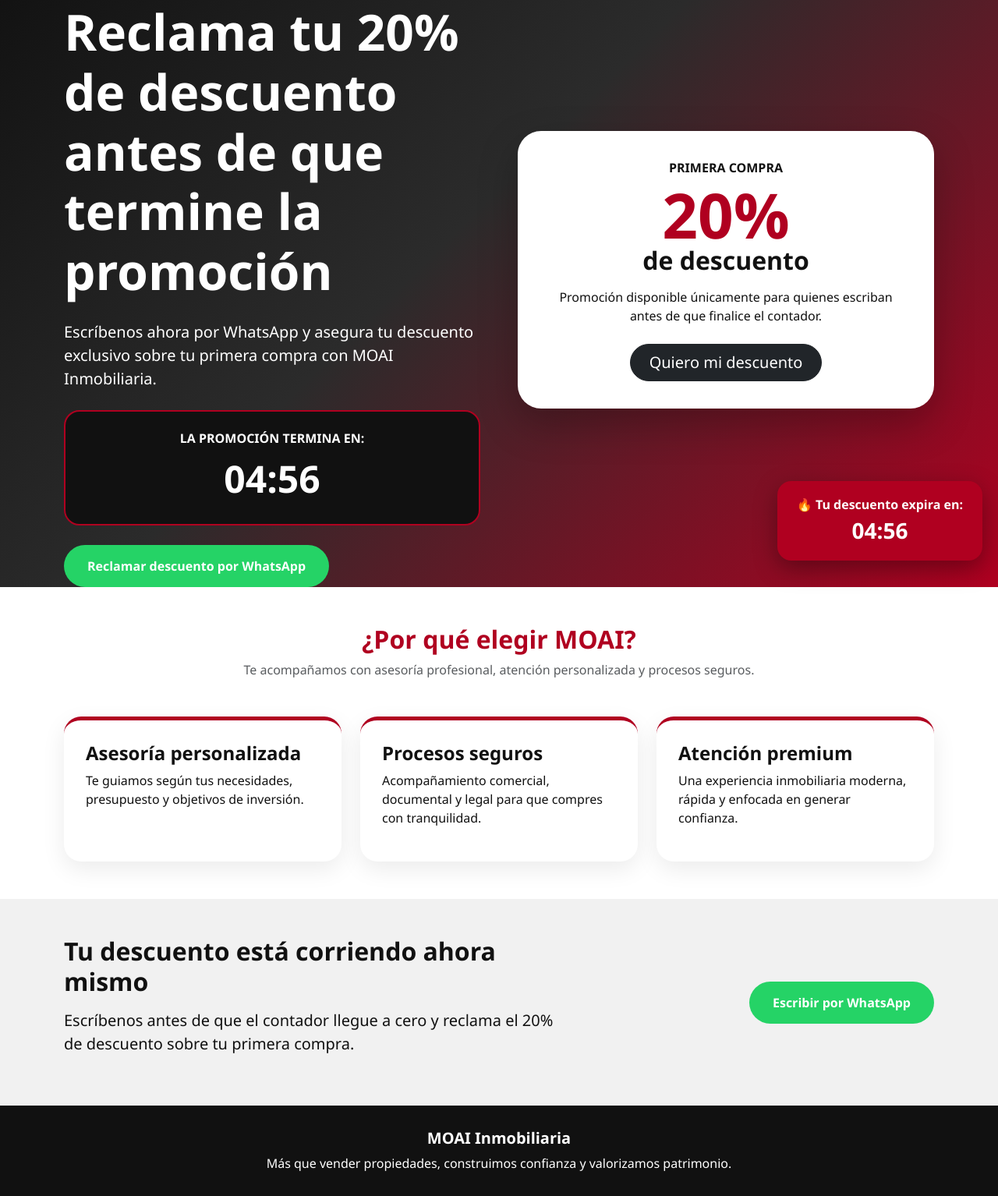
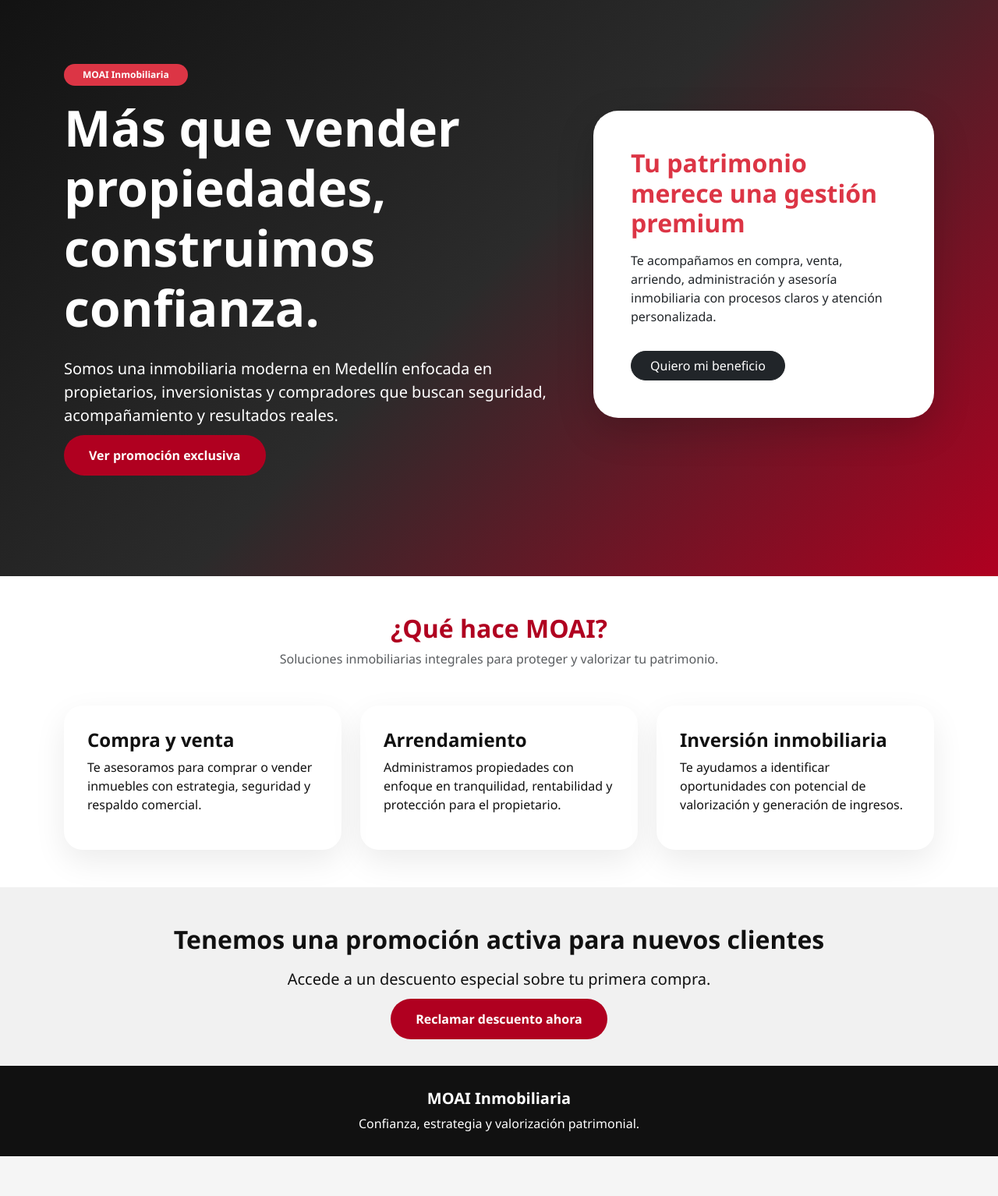
Before and after one commit to andresferro6/inmobiliaria-moai-proyecto-fundepos, a plain HTML site: page index.html in a window 1280 px wide. Shown: the part 61-1595 px from the top of the page at 78% size. After the commit the page ends 1544 px from the top, so only its background shows below. Drawn offline with nearby package versions, Linux system fonts and the light colour scheme.

Commit message:
cambios en el index

```diff
--- a/index.html
+++ b/index.html
@@ -3,175 +3,38 @@
 <head>
   <meta charset="utf-8">
   <meta name="viewport" content="width=device-width, initial-scale=1">
-  <title>20% de Descuento | MOAI Inmobiliaria</title>
-
+  <title>MOAI Inmobiliaria</title>
   <link href="https://cdn.jsdelivr.net/npm/bootstrap@5.3.3/dist/css/bootstrap.min.css" rel="stylesheet">
-
   <style>
-    body {
-      font-family: 'Segoe UI', sans-serif;
-      background-color: #f5f5f5;
-      color: #111;
-    }
-
-    .hero {
-      min-height: 100vh;
-      background: linear-gradient(135deg, #111 0%, #2b2b2b 45%, #b00020 100%);
-      color: white;
-      display: flex;
-      align-items: center;
-      position: relative;
-      overflow: hidden;
-    }
-
-    .badge-promo {
-      background-color: #b00020;
-      color: white;
-      padding: 10px 20px;
-      border-radius: 50px;
-      font-weight: 700;
-      display: inline-block;
-      margin-bottom: 20px;
-    }
-
-    .discount-box {
-      background: white;
-      color: #111;
-      border-radius: 30px;
-      padding: 35px;
-      box-shadow: 0 20px 50px rgba(0,0,0,0.25);
-    }
-
-    .discount-number {
-      font-size: 5rem;
-      font-weight: 900;
-      color: #b00020;
-      line-height: 1;
-    }
-
-    .btn-whatsapp {
-      background-color: #25D366;
-      color: white;
-      border-radius: 50px;
-      padding: 15px 30px;
-      font-weight: 700;
-      text-decoration: none;
-      display: inline-block;
-    }
-
-    .btn-whatsapp:hover {
-      background-color: #1ebe5d;
-      color: white;
-    }
-
-    .section-title {
-      font-weight: 800;
-      color: #b00020;
-    }
-
-    .feature-card {
-      background: white;
-      border-radius: 22px;
-      padding: 28px;
-      height: 100%;
-      box-shadow: 0 10px 30px rgba(0,0,0,0.08);
-      border-top: 5px solid #b00020;
-    }
-
-    .timer-box {
-      background: #111;
-      border: 2px solid #b00020;
-      border-radius: 20px;
-      padding: 22px;
-      margin: 25px 0;
-      text-align: center;
-    }
-
-    .timer-number {
-      font-size: 3rem;
-      font-weight: 900;
-      color: #fff;
-    }
-
-    .floating-timer {
-      position: fixed;
-      bottom: 20px;
-      right: 20px;
-      background: #b00020;
-      color: white;
-      padding: 18px 25px;
-      border-radius: 18px;
-      box-shadow: 0 10px 30px rgba(0,0,0,.35);
-      z-index: 9999;
-      font-weight: 700;
-      text-align: center;
-    }
-
-    .footer {
-      background: #111;
-      color: white;
-      padding: 30px 0;
-    }
-
-    @media (max-width: 768px) {
-      .discount-number {
-        font-size: 4rem;
-      }
-
-      .floating-timer {
-        left: 15px;
-        right: 15px;
-        bottom: 15px;
-      }
-    }
+    body { font-family: 'Segoe UI', sans-serif; background:#f5f5f5; color:#111; }
+    .hero { min-height:100vh; background:linear-gradient(135deg,#111,#2b2b2b,#b00020); color:white; display:flex; align-items:center; }
+    .btn-red { background:#b00020; color:white; border-radius:50px; padding:15px 32px; font-weight:700; text-decoration:none; }
+    .btn-red:hover { background:#870018; color:white; }
+    .card-moai { border:0; border-radius:24px; box-shadow:0 15px 40px rgba(0,0,0,.08); padding:30px; height:100%; }
+    .section-title { color:#b00020; font-weight:900; }
+    footer { background:#111; color:white; padding:30px 0; }
   </style>
 </head>
-
 <body>
 
 <section class="hero">
-    <div class="container position-relative">
+  <div class="container">
     <div class="row align-items-center g-5">
-        <div class="col-lg-6">
-          <span class="badge-promo">Oferta activa solo por 5 minutos</span>
-
-          <h1 class="display-3 fw-bold mb-4">
-            Reclama tu 20% de descuento antes de que termine la promoción
-          </h1>
-
+      <div class="col-lg-7">
+        <span class="badge bg-danger px-4 py-2 rounded-pill mb-3">MOAI Inmobiliaria</span>
+        <h1 class="display-3 fw-bold mb-4">Más que vender propiedades, construimos confianza.</h1>
         <p class="lead mb-4">
-            Escríbenos ahora por WhatsApp y asegura tu descuento exclusivo sobre tu primera compra con MOAI Inmobiliaria.
+          Somos una inmobiliaria moderna en Medellín enfocada en propietarios, inversionistas y compradores que buscan seguridad, acompañamiento y resultados reales.
         </p>
-
-          <div class="timer-box">
-            <p class="mb-1 fw-bold text-uppercase">La promoción termina en:</p>
-            <div id="countdown-main" class="timer-number">05:00</div>
+        <a href="descuento.html" class="btn-red">Ver promoción exclusiva</a>
       </div>
-
-          <a
-            href="https://wa.me/573113642529?text=Hola%20MOAI%2C%20quiero%20reclamar%20mi%2020%25%20de%20descuento%20sobre%20mi%20primera%20compra"
-            class="btn-whatsapp"
-            target="_blank">
-            Reclamar descuento por WhatsApp
-          </a>
-        </div>
-
-        <div class="col-lg-6">
-          <div class="discount-box text-center">
-            <p class="text-uppercase fw-bold mb-2">Primera compra</p>
-            <div class="discount-number">20%</div>
-            <h2 class="fw-bold mb-3">de descuento</h2>
-
-            <p class="mb-4">
-              Promoción disponible únicamente para quienes escriban antes de que finalice el contador.
+      <div class="col-lg-5">
+        <div class="bg-white text-dark p-5 rounded-5 shadow-lg">
+          <h2 class="fw-bold text-danger">Tu patrimonio merece una gestión premium</h2>
+          <p class="mt-3">
+            Te acompañamos en compra, venta, arriendo, administración y asesoría inmobiliaria con procesos claros y atención personalizada.
           </p>
-
-            <a
-              href="https://wa.me/573113642529?text=Hola%20MOAI%2C%20quiero%20mi%20descuento%20del%2020%25"
-              class="btn btn-dark btn-lg rounded-pill px-4"
-              target="_blank">
-              Quiero mi descuento
-            </a>
+          <a href="descuento.html" class="btn btn-dark rounded-pill px-4 mt-3">Quiero mi beneficio</a>
         </div>
       </div>
     </div>
@@ -181,114 +44,46 @@
 <section class="py-5 bg-white">
   <div class="container">
     <div class="text-center mb-5">
-        <h2 class="section-title">¿Por qué elegir MOAI?</h2>
-        <p class="text-muted">
-          Te acompañamos con asesoría profesional, atención personalizada y procesos seguros.
-        </p>
+      <h2 class="section-title">¿Qué hace MOAI?</h2>
+      <p class="text-muted">Soluciones inmobiliarias integrales para proteger y valorizar tu patrimonio.</p>
     </div>
 
     <div class="row g-4">
       <div class="col-md-4">
-          <div class="feature-card">
-            <h4 class="fw-bold">Asesoría personalizada</h4>
-            <p>
-              Te guiamos según tus necesidades, presupuesto y objetivos de inversión.
-            </p>
+        <div class="card-moai">
+          <h4 class="fw-bold">Compra y venta</h4>
+          <p>Te asesoramos para comprar o vender inmuebles con estrategia, seguridad y respaldo comercial.</p>
         </div>
       </div>
-
       <div class="col-md-4">
-          <div class="feature-card">
-            <h4 class="fw-bold">Procesos seguros</h4>
-            <p>
-              Acompañamiento comercial, documental y legal para que compres con tranquilidad.
-            </p>
+        <div class="card-moai">
+          <h4 class="fw-bold">Arrendamiento</h4>
+          <p>Administramos propiedades con enfoque en tranquilidad, rentabilidad y protección para el propietario.</p>
         </div>
       </div>
-
       <div class="col-md-4">
-          <div class="feature-card">
-            <h4 class="fw-bold">Atención premium</h4>
-            <p>
-              Una experiencia inmobiliaria moderna, rápida y enfocada en generar confianza.
-            </p>
+        <div class="card-moai">
+          <h4 class="fw-bold">Inversión inmobiliaria</h4>
+          <p>Te ayudamos a identificar oportunidades con potencial de valorización y generación de ingresos.</p>
         </div>
       </div>
     </div>
   </div>
 </section>
 
-  <section class="py-5" style="background-color:#f1f1f1;">
-    <div class="container">
-      <div class="row align-items-center g-4">
-        <div class="col-lg-7">
-          <h2 class="fw-bold mb-3">Tu descuento está corriendo ahora mismo</h2>
-          <p class="lead">
-            Escríbenos antes de que el contador llegue a cero y reclama el 20% de descuento sobre tu primera compra.
-          </p>
-        </div>
-
-        <div class="col-lg-5 text-lg-end">
-          <a
-            href="https://wa.me/573113642529?text=Hola%20MOAI%2C%20quiero%20recibir%20el%2020%25%20de%20descuento%20sobre%20mi%20primera%20compra"
-            class="btn-whatsapp"
-            target="_blank">
-            Escribir por WhatsApp
-          </a>
-        </div>
-      </div>
+<section class="py-5" style="background:#f1f1f1;">
+  <div class="container text-center">
+    <h2 class="fw-bold mb-3">Tenemos una promoción activa para nuevos clientes</h2>
+    <p class="lead mb-4">Accede a un descuento especial sobre tu primera compra.</p>
+    <a href="descuento.html" class="btn-red">Reclamar descuento ahora</a>
   </div>
 </section>
 
-  <div id="floatingTimer" class="floating-timer">
-    🔥 Tu descuento expira en:
-    <br>
-    <span id="countdown-floating" style="font-size: 28px;">05:00</span>
-  </div>
-
-  <footer class="footer text-center">
-    <div class="container">
-      <h5 class="fw-bold mb-2">MOAI Inmobiliaria</h5>
-      <p class="mb-0">
-        Más que vender propiedades, construimos confianza y valorizamos patrimonio.
-      </p>
-    </div>
+<footer class="text-center">
+  <h5 class="fw-bold">MOAI Inmobiliaria</h5>
+  <p class="mb-0">Confianza, estrategia y valorización patrimonial.</p>
 </footer>
 
-  <script>
-    let tiempo = 5 * 60;
-
-    const countdownMain = document.getElementById("countdown-main");
-    const countdownFloating = document.getElementById("countdown-floating");
-    const floatingTimer = document.getElementById("floatingTimer");
-
-    const intervalo = setInterval(() => {
-      const minutos = Math.floor(tiempo / 60);
-      const segundos = tiempo % 60;
-
-      const formatoTiempo =
-        `${String(minutos).padStart(2, "0")}:${String(segundos).padStart(2, "0")}`;
-
-      countdownMain.textContent = formatoTiempo;
-      countdownFloating.textContent = formatoTiempo;
-
-      if (tiempo <= 0) {
-        clearInterval(intervalo);
-
-        countdownMain.textContent = "00:00";
-
-        floatingTimer.innerHTML = `
-          ⚠️ Promoción finalizada
-          <br>
-          <small>Escríbenos para consultar disponibilidad.</small>
-        `;
-      }
-
-      tiempo--;
-    }, 1000);
-  </script>
-
 <script src="https://cdn.jsdelivr.net/npm/bootstrap@5.3.3/dist/js/bootstrap.bundle.min.js"></script>
-
 </body>
 </html>
```
Lines whose indentation alone changed are shown as unchanged.
